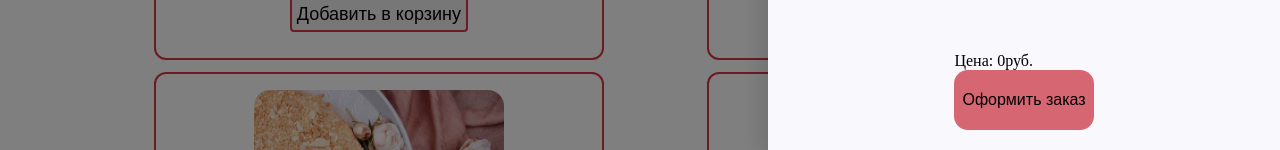
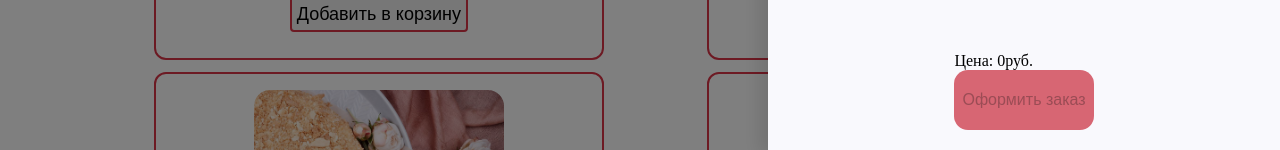
Before and after one commit to Mihmall/pieceOfCake, a Next.js app: page /Cake in a window 1280 px wide. Both pictures are taken after a click on the button 1124 px from the left and 29 px from the top of the page. Shown: the part 650-800 px from the top of the page. Built offline with nearby package versions, Linux system fonts and the light colour scheme; data requests are answered from the project's data file.

Commit message:
заблокировал кнопку до регистрации

```diff
--- a/src/components/Drawer/Drawer.jsx
+++ b/src/components/Drawer/Drawer.jsx
@@ -3,37 +3,39 @@ import { FaTimes } from "react-icons/fa";
 import CardToCart from "../Card/CardToCart";
 import { ToCartContext } from "@/Layout/MainLayout";
 
-
-export const Drawer = ({ onCloseCartBtn, items}) => {
-  const {setCartItem ,cartItem} = useContext(ToCartContext);
-  const [complete,setComplete]= useState(false);
-  const onClickComplete =()=>{
+export const Drawer = ({ onCloseCartBtn, items }) => {
+  const { setCartItem, user } = useContext(ToCartContext);
+  const [complete, setComplete] = useState(false);
+  const onClickComplete = () => {
     setComplete(true);
     setCartItem([]);
-  }
+  };
 
   return (
     <div className="drawerCartOut">
       <div className="drawerCart">
         <div className="cartTop">
           <h3>Корзина</h3>
-          <div className="closeCartBtn" onClick={onCloseCartBtn} >
+          <div className="closeCartBtn" onClick={onCloseCartBtn}>
             <FaTimes />
           </div>
         </div>
         <div>
           {items.map((card) => (
-            <CardToCart
-                {...card}
-                key={card.id}
-                />
+            <CardToCart {...card} key={card.id} />
           ))}
         </div>
         <div className="cartBottom">
           {/* временная заглушка цены */}
           <p className="cartTotalCost">Цена: 0руб.</p>
-          <button className="cartBtnOk" onClick={() => {onClickComplete()}}>
-            {complete ? 'Заказ оформлен' : 'Оформить заказ'}
+          <button
+            className="cartBtnOk"
+            disabled={!user}
+            onClick={() => {
+              onClickComplete();
+            }}
+          >
+            {complete ? "Заказ оформлен" : "Оформить заказ"}
           </button>
         </div>
       </div>
```
